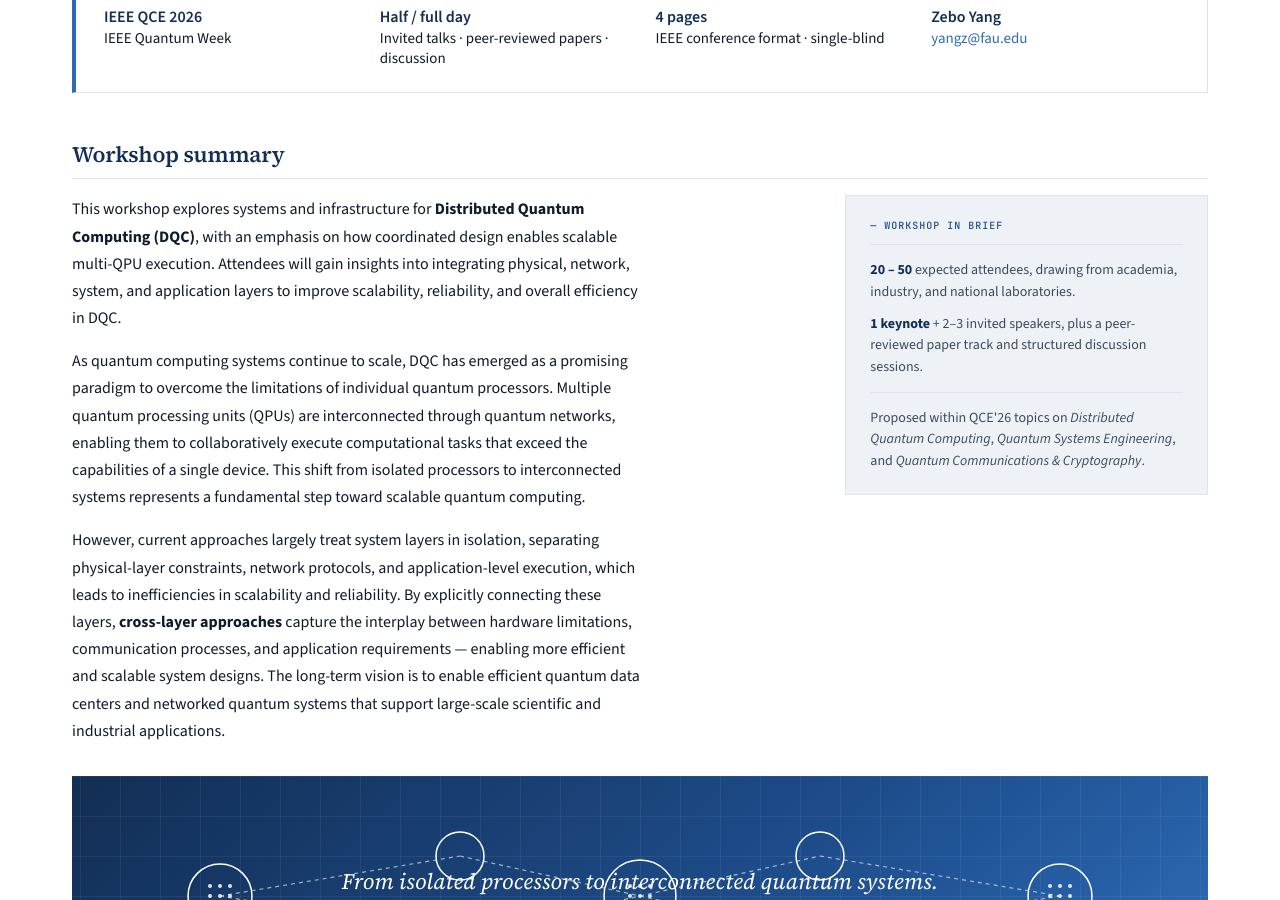
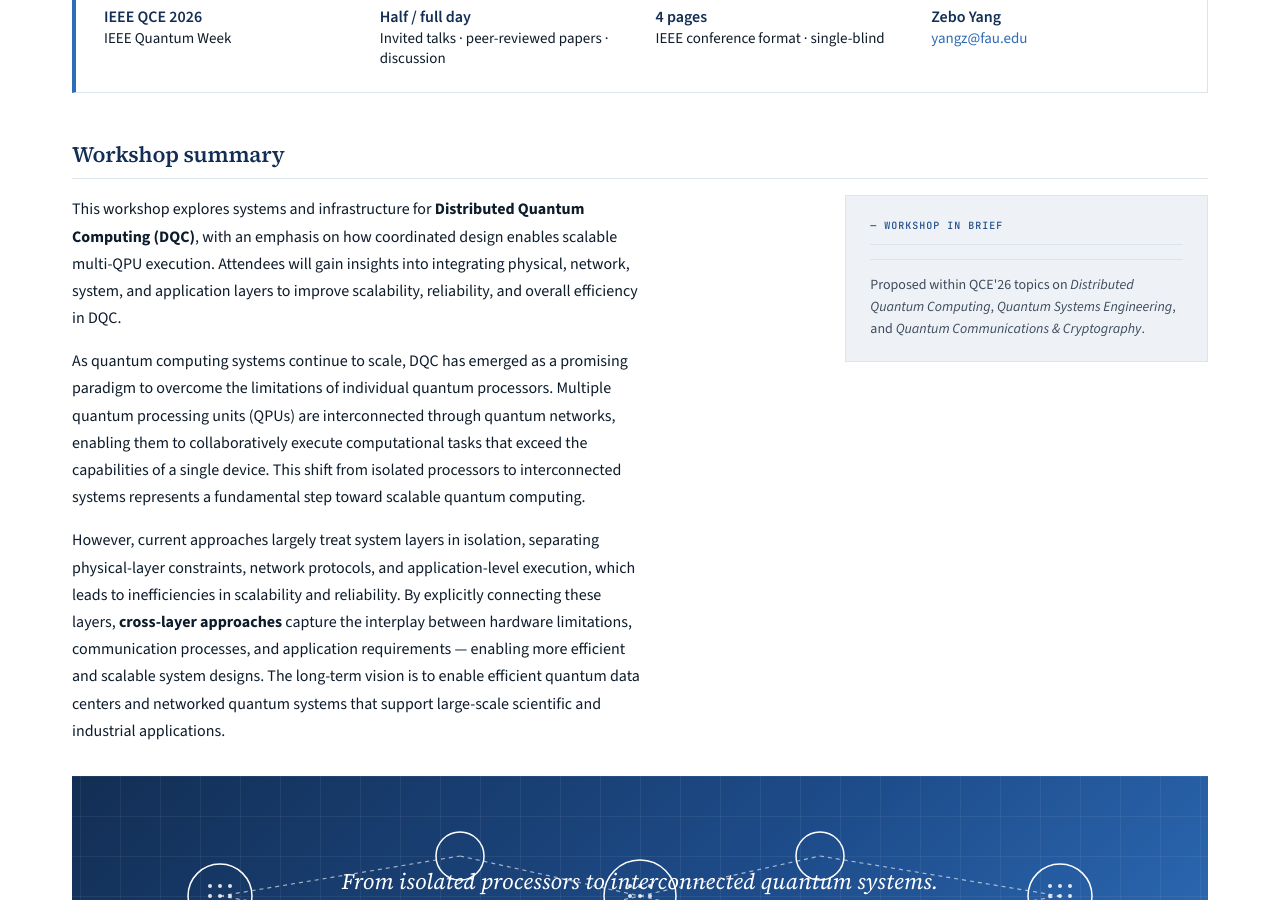
Before and after one commit to Senzhan9/DQC-SI-StableQ, a Jekyll site: the page built from index.html, in a window 1280 px wide and 900 px high, scrolled down 577 px. Built offline with Jekyll 4.4.1, drawn with Linux system fonts in a browser that asks for light colours.

Commit message:
Remove attendance and speaker count details

```diff
--- a/index.html
+++ b/index.html
@@ -40,8 +40,6 @@ layout: default
     </div>
     <div class="sidecard">
       <h4>— Workshop in brief</h4>
-      <p><strong style="color: var(--blue-deep);">20 – 50</strong> expected attendees, drawing from academia, industry, and national laboratories.</p>
-      <p><strong style="color: var(--blue-deep);">1 keynote</strong> + 2–3 invited speakers, plus a peer-reviewed paper track and structured discussion sessions.</p>
       <p style="margin-top: 14px; padding-top: 14px; border-top: 1px solid var(--rule);">Proposed within QCE'26 topics on <em>Distributed Quantum Computing</em>, <em>Quantum Systems Engineering</em>, and <em>Quantum Communications &amp; Cryptography</em>.</p>
     </div>
   </div>
@@ -204,10 +202,6 @@ layout: default
     <p class="page-subtitle">DQC-SI is structured around four thematic sessions covering the full quantum systems stack, plus a roadmap discussion. The final timing will be confirmed with QCE'26.</p>
   </div>
 
-  <div class="prose" style="margin-bottom: 32px;">
-    <p>The workshop is interactive, combining <strong>1 keynote</strong>, <strong>2–3 invited speakers</strong> from academia, industry, and national laboratories, and a peer-reviewed contributed paper track. Each session is followed by structured discussion.</p>
-  </div>
-
   <div class="standalone-item">
     <div class="name">Opening &amp; Keynote</div>
     <div class="time">Session opens</div>
@@ -323,9 +317,7 @@ layout: default
       <table class="attend-detail">
         <tbody>
           <tr><td>Host conference</td><td>IEEE Quantum Week — QCE {{ site.year }}</td></tr>
-          <tr><td>Format</td><td>In-person workshop with invited talks, peer-reviewed contributed papers, and structured discussion</td></tr>
-          <tr><td>Expected size</td><td>20 – 50 attendees</td></tr>
-          <tr><td>Speakers</td><td>1 keynote + 2–3 invited talks + contributed presentations</td></tr>
+          <tr><td>Format</td><td>In-person workshop with invited talks and peer-reviewed contributed papers</td></tr>
           <tr><td>Registration</td><td>Via the QCE'26 conference portal (link forthcoming)</td></tr>
           <tr><td>Proceedings</td><td>Included in the QCE'26 Proceedings via IEEE Xplore</td></tr>
         </tbody>
```
